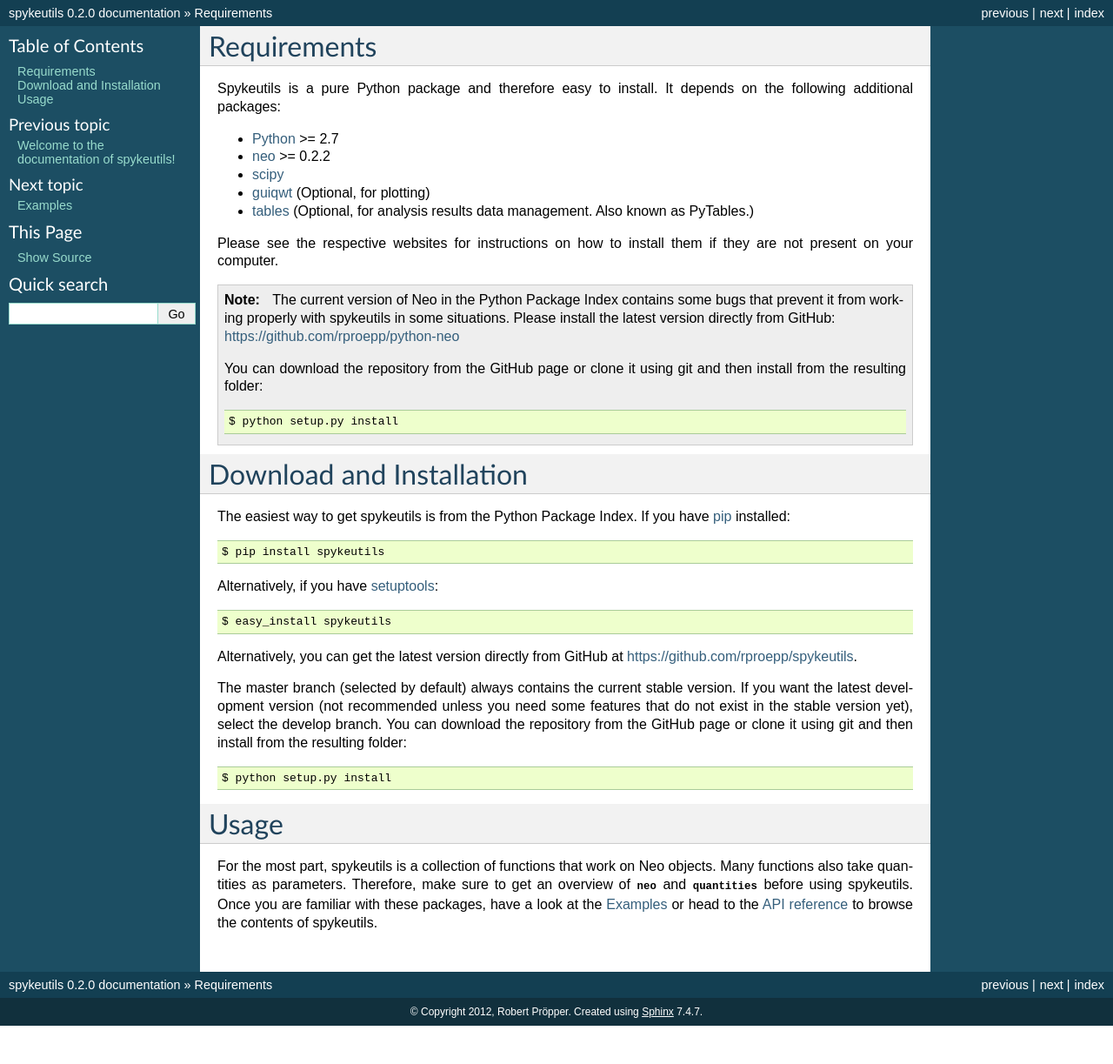
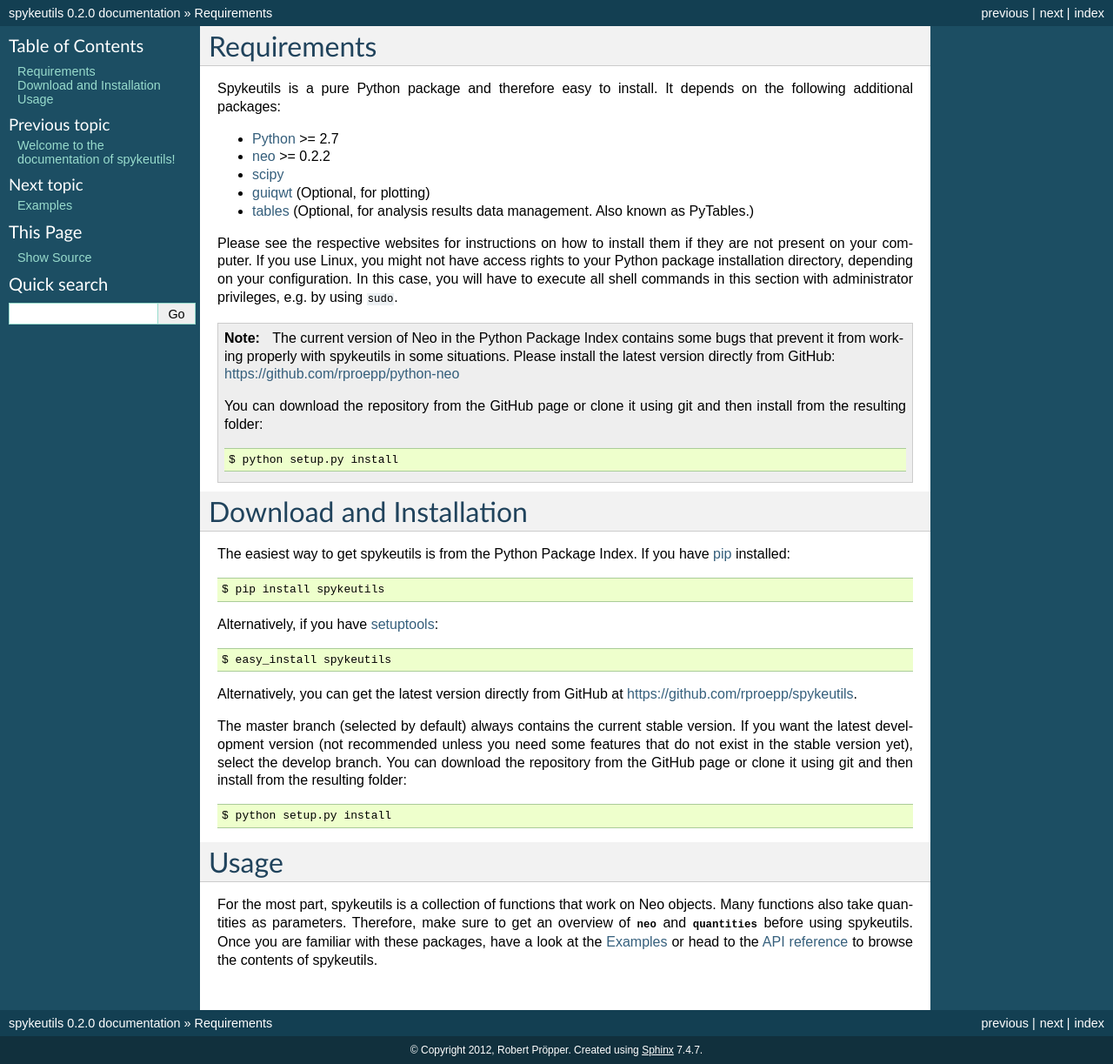
Before and after one commit to rproepp/spykeutils, a Sphinx documentation site: the page built from doc/source/intro.rst, in a window 1280 px wide. Shown: the whole page at 87% size. Built offline with Sphinx 7.4.7, drawn with Linux system fonts in a browser that asks for light colours; formulas are drawn with MathJax 3; before the commit the page ends 1179 px from its top, so only the background shows below that.

Commit message:
Note in docs for user privileges

```diff
--- a/doc/source/intro.rst
+++ b/doc/source/intro.rst
@@ -11,7 +11,11 @@
   PyTables.)
 
 Please see the respective websites for instructions on how to install them if
-they are not present on your computer.
+they are not present on your computer. If you use Linux, you might not
+have access rights to your Python package installation directory, depending
+on your configuration. In this case, you will have to execute all shell
+commands in this section with administrator privileges, e.g. by using
+``sudo``.
 
 .. note::
     The current version of Neo in the Python Package Index contains
```
